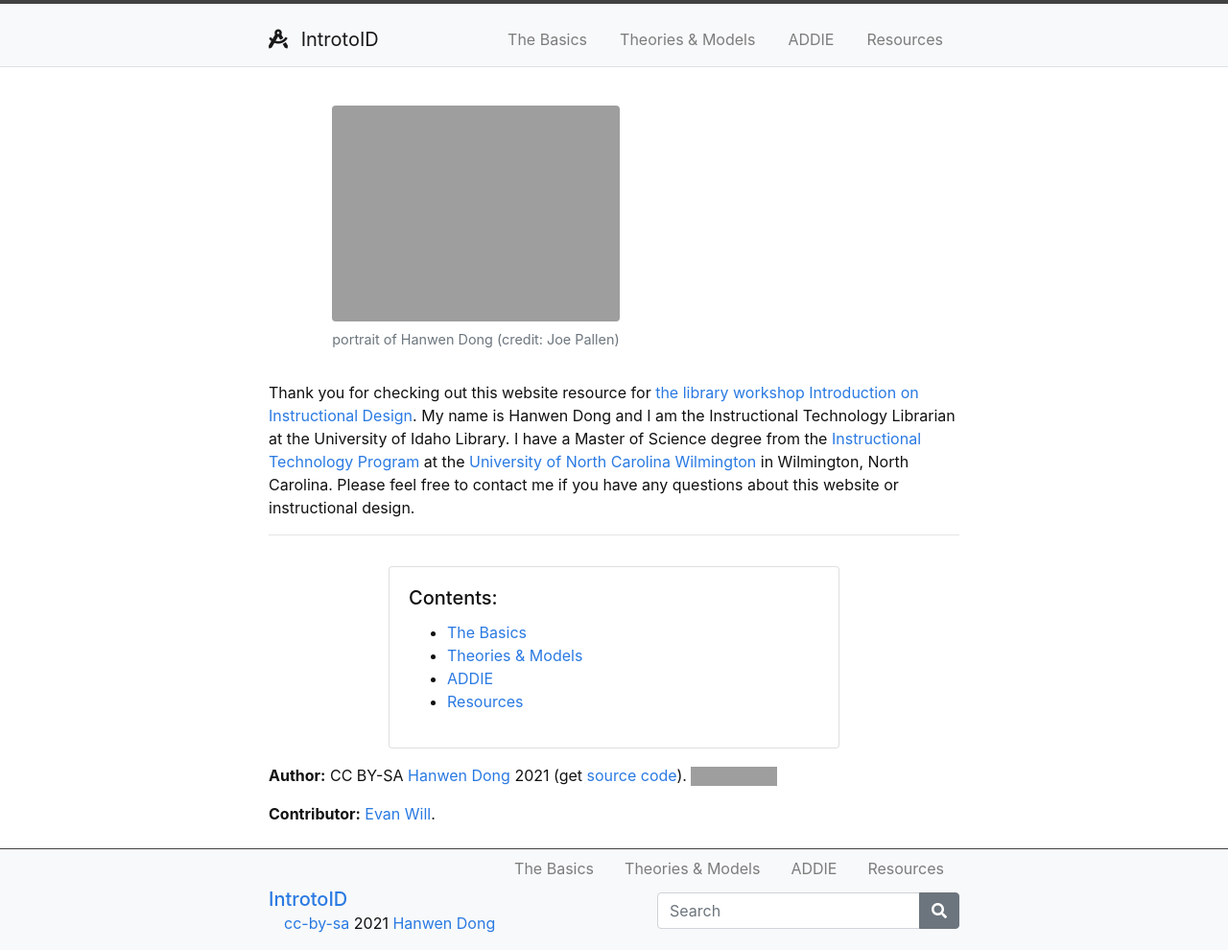
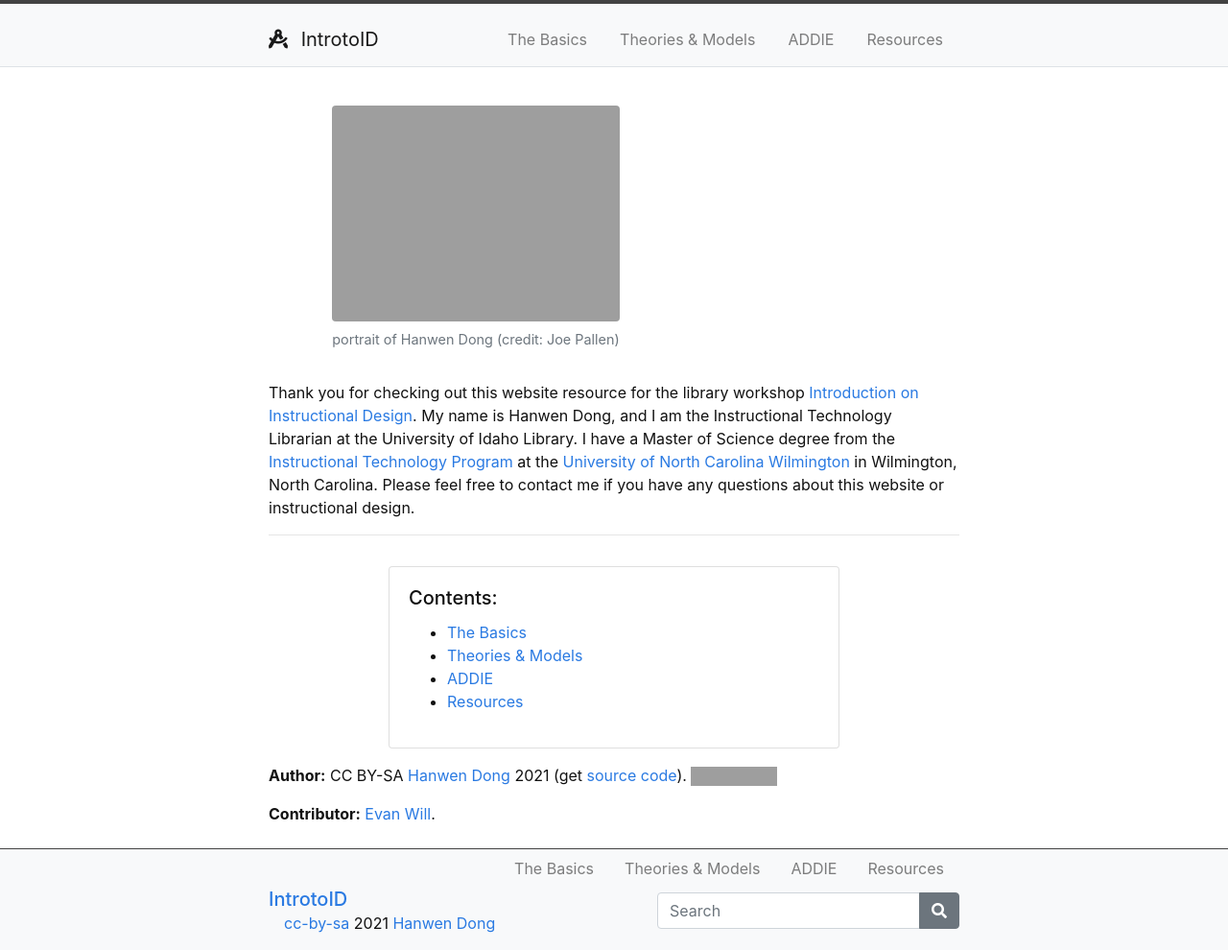
Before and after one commit to hanwendong1/IntrotoID, a Jekyll site: the page built from index.md, in a window 1280 px wide. Shown: the whole page at 96% size. Built offline with Jekyll 4.4.1, drawn with Linux system fonts in a browser that asks for light colours; grey boxes are pictures that could not be loaded.

```diff
--- a/index.md
+++ b/index.md
@@ -5,7 +5,7 @@ layout: default
 
 {% include figure.html img="HD_portrait.jpg" alt="portrait of Hanwen Dong" caption="portrait of Hanwen Dong (credit: Joe Pallen)" width="75%" %}
 
-Thank you for checking out this website resource for [the library workshop Introduction on Instructional Design](https://libcal.uidaho.edu/event/7437186?hs=a). My name is Hanwen Dong and I am the Instructional Technology Librarian at the University of Idaho Library. I have a Master of Science degree from the [Instructional Technology Program](https://uncw.edu/ed/mit/about.html) at the [University of North Carolina Wilmington](https://uncw.edu/) in Wilmington, North Carolina. Please feel free to contact me if you have any questions about this website or instructional design.
+Thank you for checking out this website resource for the library workshop [Introduction on Instructional Design](https://libcal.uidaho.edu/event/7437186?hs=a). My name is Hanwen Dong, and I am the Instructional Technology Librarian at the University of Idaho Library. I have a Master of Science degree from the [Instructional Technology Program](https://uncw.edu/ed/mit/about.html) at the [University of North Carolina Wilmington](https://uncw.edu/) in Wilmington, North Carolina. Please feel free to contact me if you have any questions about this website or instructional design.
 
 ------
 {% include toc.html %}
```
